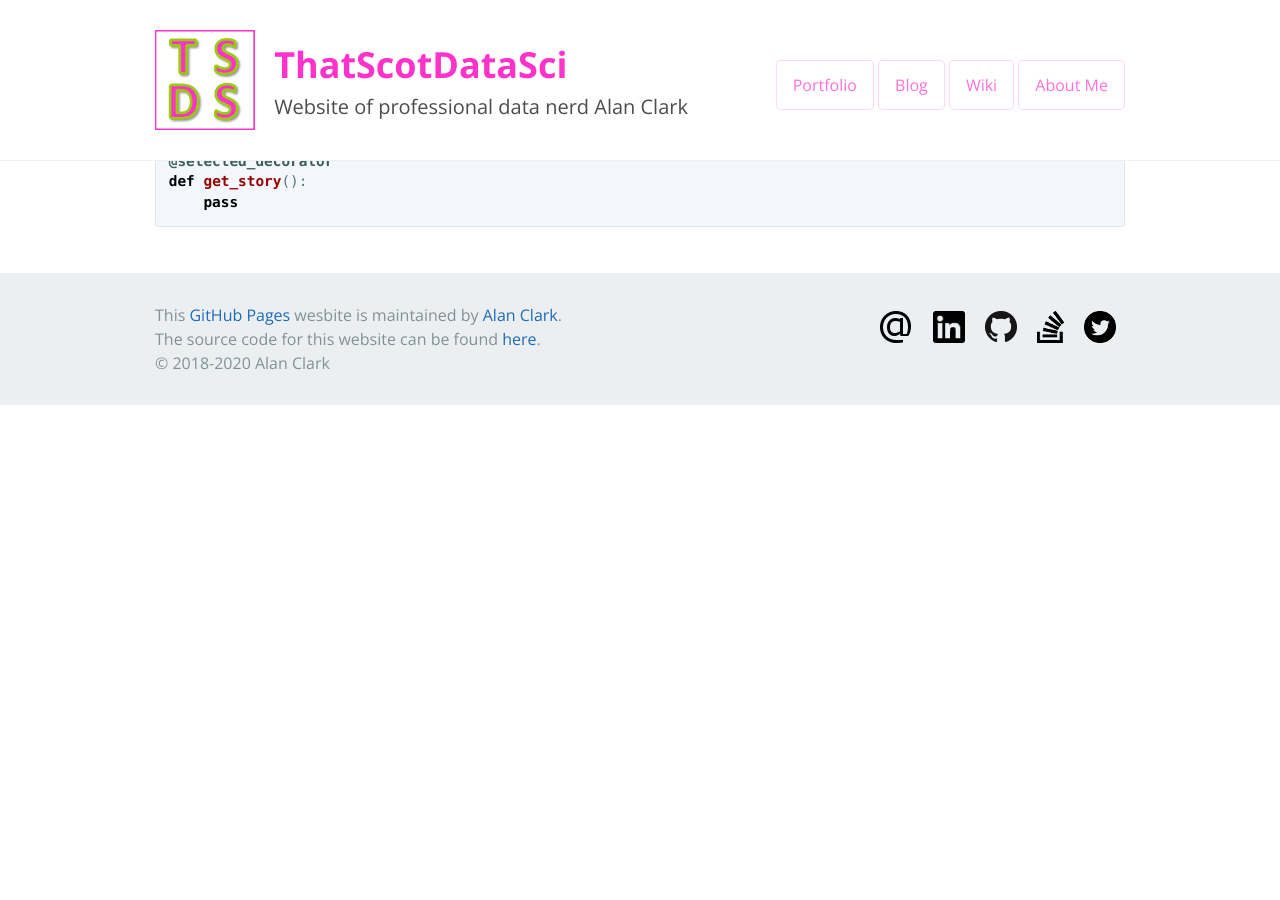
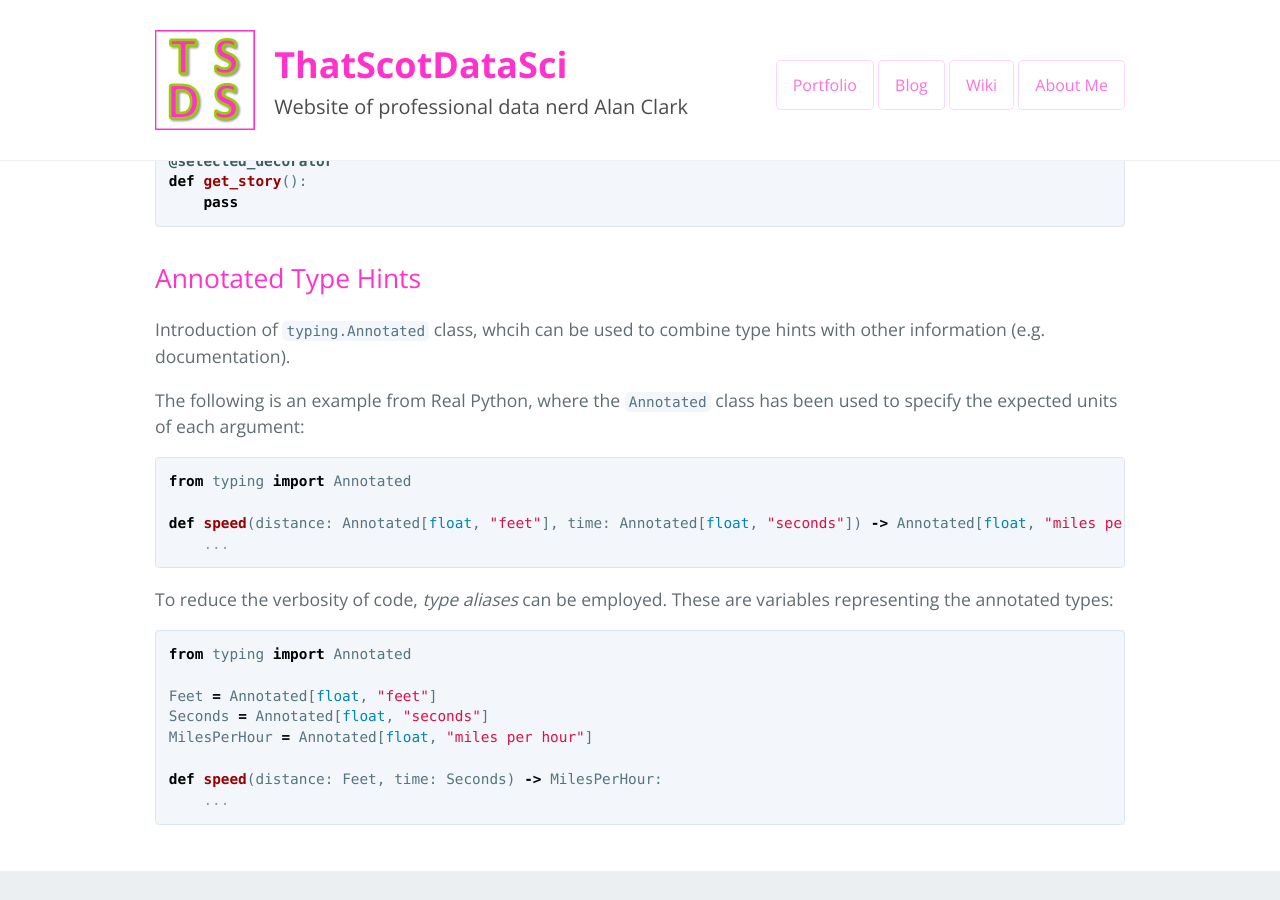
Before and after one commit to thatscotdatasci/thatscotdatasci.github.io, a Jekyll site: the page built from _posts/2020-12-02-python_3.9_features.md, in a window 1280 px wide and 900 px high, scrolled down 2749 px. Built offline with Jekyll 4.4.1, drawn with Linux system fonts in a browser that asks for light colours; before the commit the page ends 3154 px from its top, so only the background shows below that.

Commit message:
Annotated type hints

````diff
--- a/_posts/2020-12-02-python_3.9_features.md
+++ b/_posts/2020-12-02-python_3.9_features.md
@@ -123,3 +123,29 @@ selected_decorator = DECORATORS[voice]
 def get_story():
     pass
 ```
+
+## Annotated Type Hints
+
+Introduction of `typing.Annotated` class, whcih can be used to combine type hints with other information (e.g. documentation).
+
+The following is an example from Real Python, where the `Annotated` class has been used to specify the expected units of each argument:
+
+```python
+from typing import Annotated
+
+def speed(distance: Annotated[float, "feet"], time: Annotated[float, "seconds"]) -> Annotated[float, "miles per hour"]:
+    ...
+```
+
+To reduce the verbosity of code, *type aliases* can be employed. These are variables representing the annotated types:
+
+```python
+from typing import Annotated
+
+Feet = Annotated[float, "feet"]
+Seconds = Annotated[float, "seconds"]
+MilesPerHour = Annotated[float, "miles per hour"]
+
+def speed(distance: Feet, time: Seconds) -> MilesPerHour:
+    ...
+```
````
